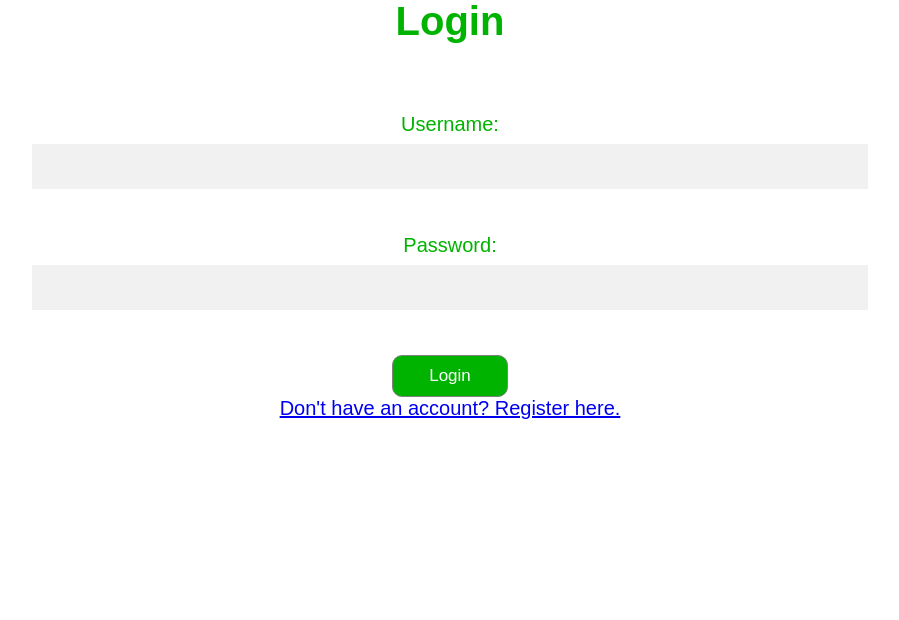
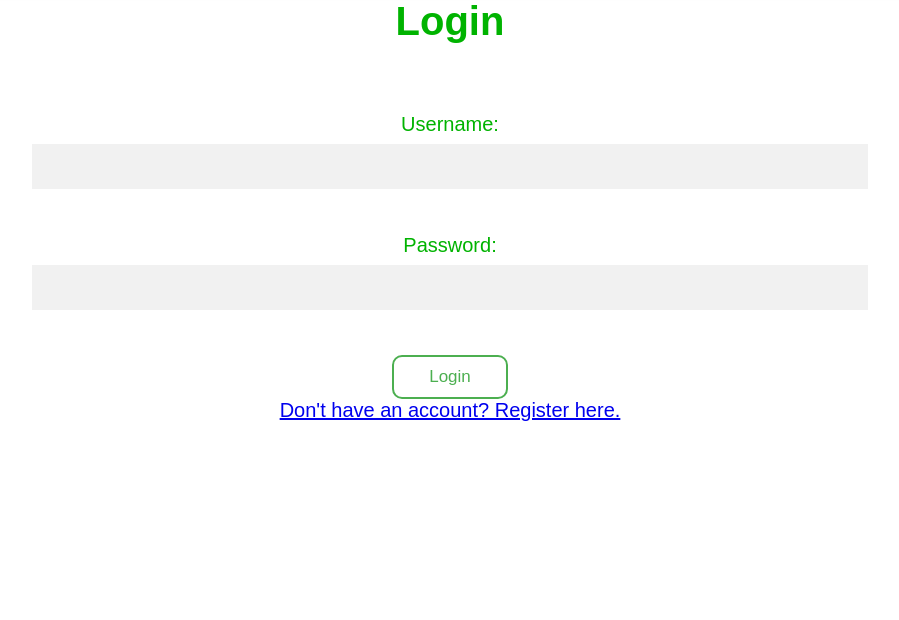
Before and after one commit to mumana98/Out-There, a PHP site: page /pages/login.html in a window 1280 px wide, with the pointer over the restyled element. Shown: the part 91-711 px from the top of the page, without its empty margins (190-1089 px from the left). Run offline with PHP 8.4, Linux system fonts and the light colour scheme.

Commit message:
Fixed button when hover

```diff
--- a/styles/login.css
+++ b/styles/login.css
@@ -67,3 +67,8 @@
     border-radius: 10px 10px 10px 10px;
     cursor: pointer;
 }
+
+#form input[type=button]:hover {
+    border: 2px solid #4CAF50;
+    background-color: rgba(255, 255, 255, 0.5);
+    color: #4CAF50;
--- a/styles/profile.css
+++ b/styles/profile.css
@@ -132,3 +132,9 @@ body {
     border-radius: 10px 10px 10px 10px;
     cursor: pointer;
 }
+
+#submit:hover{
+    border: 2px solid #4CAF50;
+    background-color: rgba(255, 255, 255, 0.5);
+    color: #4CAF50;
+}
```
